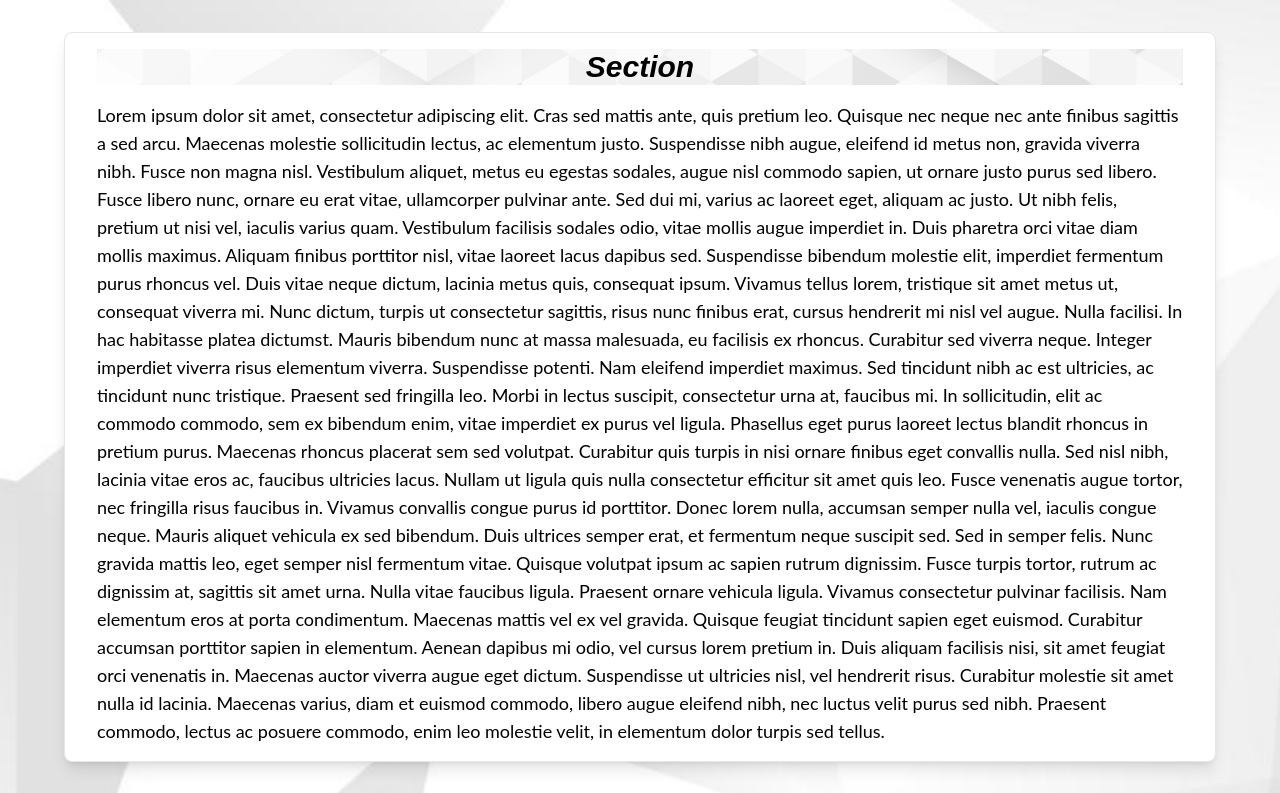
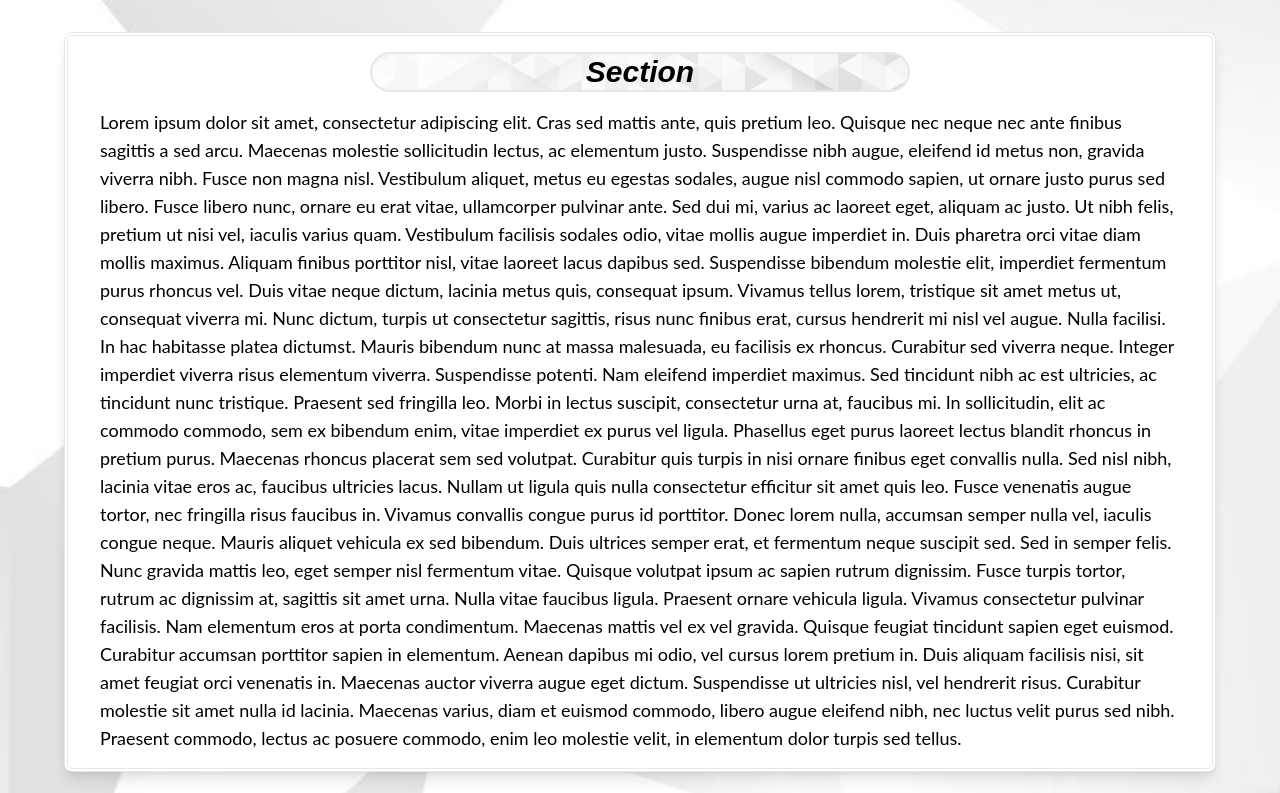
Before and after one commit to sunghogo/personal-website, a React (Create React App) app: page / in a window 1280 px wide. Shown: the top 793 px of the page. Built offline with nearby package versions, Linux system fonts and the light colour scheme.

Commit message:
Container.js: Centered header

```diff
--- a/src/components/Container.js
+++ b/src/components/Container.js
@@ -2,9 +2,9 @@ import Typography from "./Typography";
 
 function Container() {
   return (
-    <div className="container mx-auto my-4 px-8 py-4 border rounded-lg shadow-lg bg-white">
+    <div className="container mx-auto my-4 px-8 py-4 border-double border-4 rounded-lg borderr-gray-200 shadow-lg bg-white">
       <Typography
-        className="header-image font-montserrat-header mb-4 bg-red-500 flex justify-center"
+        className="header-image font-montserrat-header mb-4 flex justify-center border border-2 borderr-gray-100 rounded-full w-1/2 mx-auto"
         strong
         em
         h1
```
